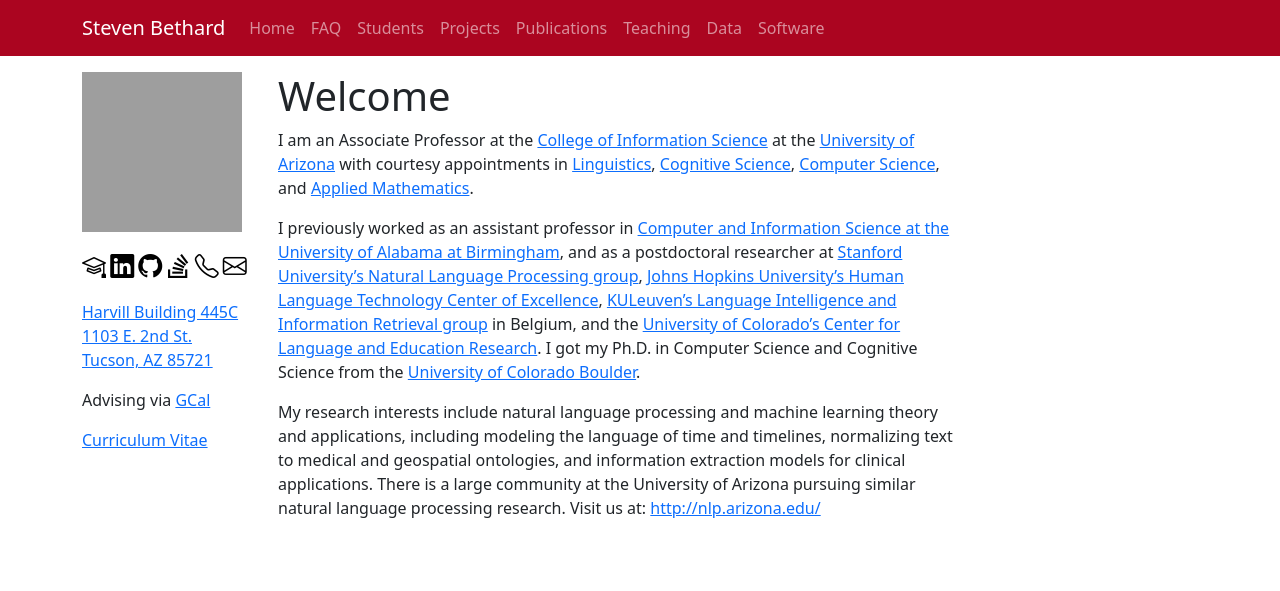
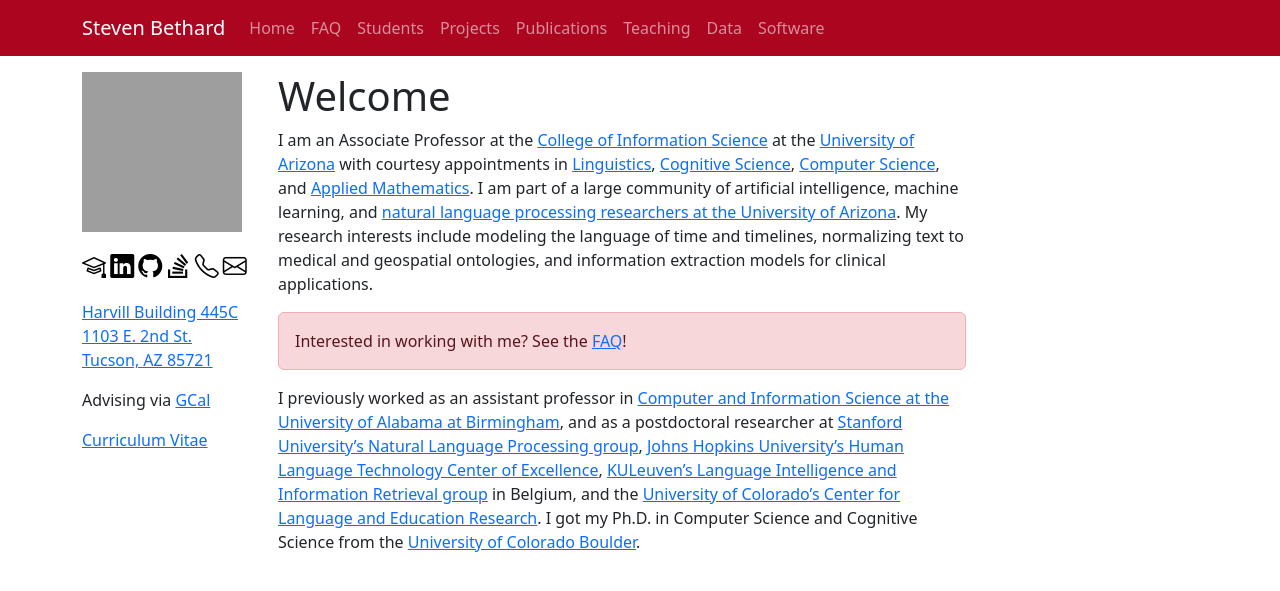
Before and after one commit to bethard/bethard.github.io, a Jekyll site: the page built from index.md, in a window 1280 px wide. Shown: the top 591 px of the page. Built offline with Jekyll 4.4.1, drawn with Linux system fonts in a browser that asks for light colours; grey boxes are pictures that could not be loaded.

Commit message:
Adds link to FAQ on homepage

```diff
--- a/index.md
+++ b/index.md
@@ -7,6 +7,11 @@
 # Welcome #
 
 I am an Associate Professor at the [College of Information Science](https://infosci.arizona.edu/) at the [University of Arizona](https://www.arizona.edu/) with courtesy appointments in [Linguistics](https://linguistics.arizona.edu/), [Cognitive Science](https://cogsci.arizona.edu/), [Computer Science](https://cs.arizona.edu/), and [Applied Mathematics](https://appliedmath.arizona.edu/).
+I am part of a large community of artificial intelligence, machine learning, and [natural language processing researchers at the University of Arizona](http://nlp.arizona.edu/).
+My research interests include modeling the language of time and timelines, normalizing text to medical and geospatial ontologies, and information extraction models for clinical applications.
+
+Interested in working with me? See the [FAQ](/faq.html)!
+{: .alert .alert-danger}
 
 I previously worked
 as an assistant professor in [Computer and Information Science at the University of Alabama at Birmingham](https://www.uab.edu/cas/computerscience/),
@@ -16,6 +21,3 @@
 [KULeuven's Language Intelligence and Information Retrieval group](http://liir.cs.kuleuven.be/) in Belgium,
 and the [University of Colorado's Center for Language and Education Research](https://www.colorado.edu/lab/clear/).
 I got my Ph.D. in Computer Science and Cognitive Science from the [University of Colorado Boulder](https://www.colorado.edu/).
-
-My research interests include natural language processing and machine learning theory and applications, including modeling the language of time and timelines, normalizing text to medical and geospatial ontologies, and information extraction models for clinical applications.
-There is a large community at the University of Arizona pursuing similar natural language processing research. Visit us at: <http://nlp.arizona.edu/>
```
